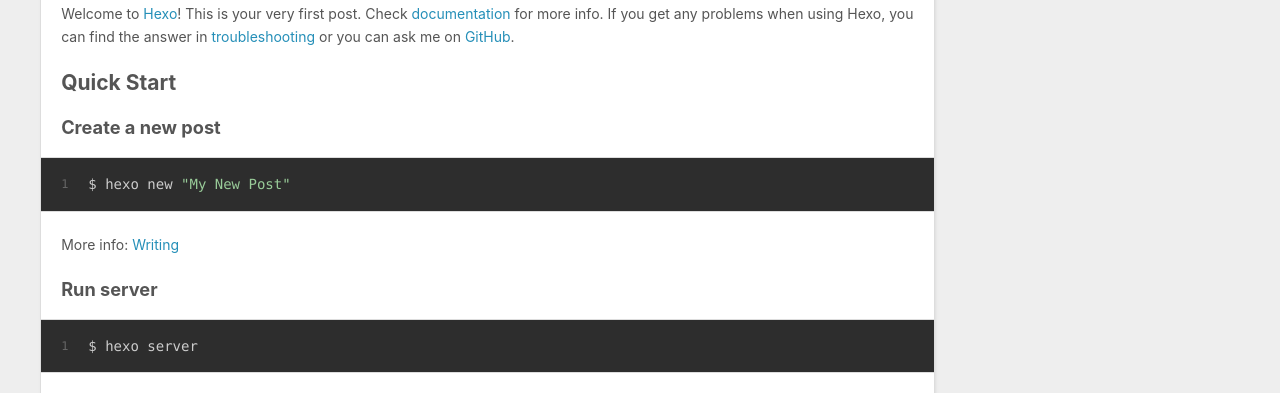
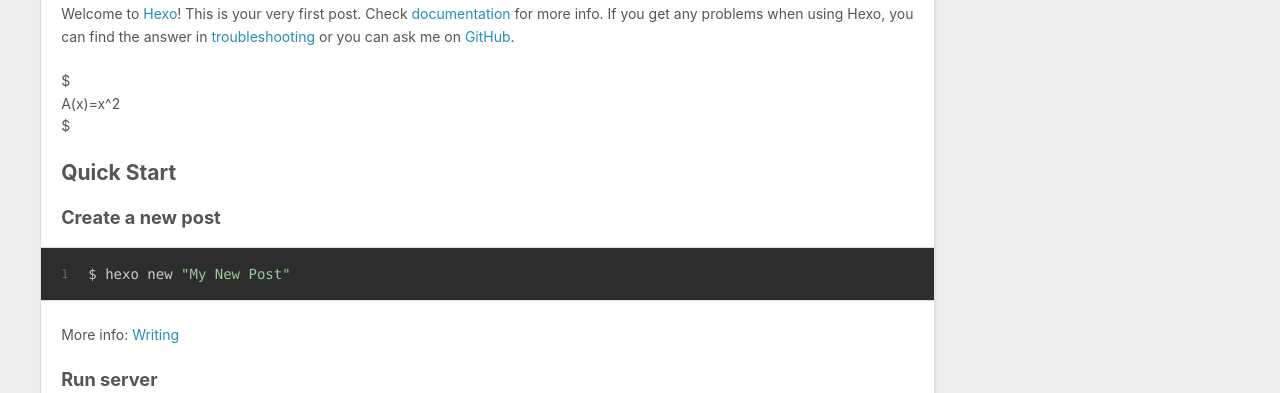
Before and after one commit to lkjyrz/lkjyrz.github.io, a plain HTML site: page index.html in a window 1280 px wide. Shown: the part 707-1100 px from the top of the page. Drawn offline with nearby package versions, Linux system fonts and the light colour scheme; files that its build step writes are made by us from their sources; files whose address does not match are found by name.

Commit message:
Site updated: 2025-02-03 13:21:31

```diff
--- a/index.html
+++ b/index.html
@@ -133,8 +133,8 @@
     <div class="e-content article-entry" itemprop="articleBody">
 
         <p>Welcome to <a target="_blank" rel="noopener" href="https://hexo.io/">Hexo</a>! This is your very first post. Check <a target="_blank" rel="noopener" href="https://hexo.io/docs/">documentation</a> for more info. If you get any problems when using Hexo, you can find the answer in <a target="_blank" rel="noopener" href="https://hexo.io/docs/troubleshooting.html">troubleshooting</a> or you can ask me on <a href="https://github.com/hexojs/hexo/issues">GitHub</a>.</p>
-<script type="math/tex; mode=display">
-A(x)=x^2</script><h2 id="Quick-Start"><a href="#Quick-Start" class="headerlink" title="Quick Start"></a>Quick Start</h2><h3 id="Create-a-new-post"><a href="#Create-a-new-post" class="headerlink" title="Create a new post"></a>Create a new post</h3><figure class="highlight bash"><table><tr><td class="gutter"><pre><span class="line">1</span><br></pre></td><td class="code"><pre><span class="line">$ hexo new <span class="string">&quot;My New Post&quot;</span></span><br></pre></td></tr></table></figure>
+<p>$<br>A(x)=x^2<br>$</p>
+<h2 id="Quick-Start"><a href="#Quick-Start" class="headerlink" title="Quick Start"></a>Quick Start</h2><h3 id="Create-a-new-post"><a href="#Create-a-new-post" class="headerlink" title="Create a new post"></a>Create a new post</h3><figure class="highlight bash"><table><tr><td class="gutter"><pre><span class="line">1</span><br></pre></td><td class="code"><pre><span class="line">$ hexo new <span class="string">&quot;My New Post&quot;</span></span><br></pre></td></tr></table></figure>
 <p>More info: <a target="_blank" rel="noopener" href="https://hexo.io/docs/writing.html">Writing</a></p>
 <h3 id="Run-server"><a href="#Run-server" class="headerlink" title="Run server"></a>Run server</h3><figure class="highlight bash"><table><tr><td class="gutter"><pre><span class="line">1</span><br></pre></td><td class="code"><pre><span class="line">$ hexo server</span><br></pre></td></tr></table></figure>
 <p>More info: <a target="_blank" rel="noopener" href="https://hexo.io/docs/server.html">Server</a></p>
```
Also changed, not shown: 2025/02/03/hello-world/index.html (+5 -5 lines).
